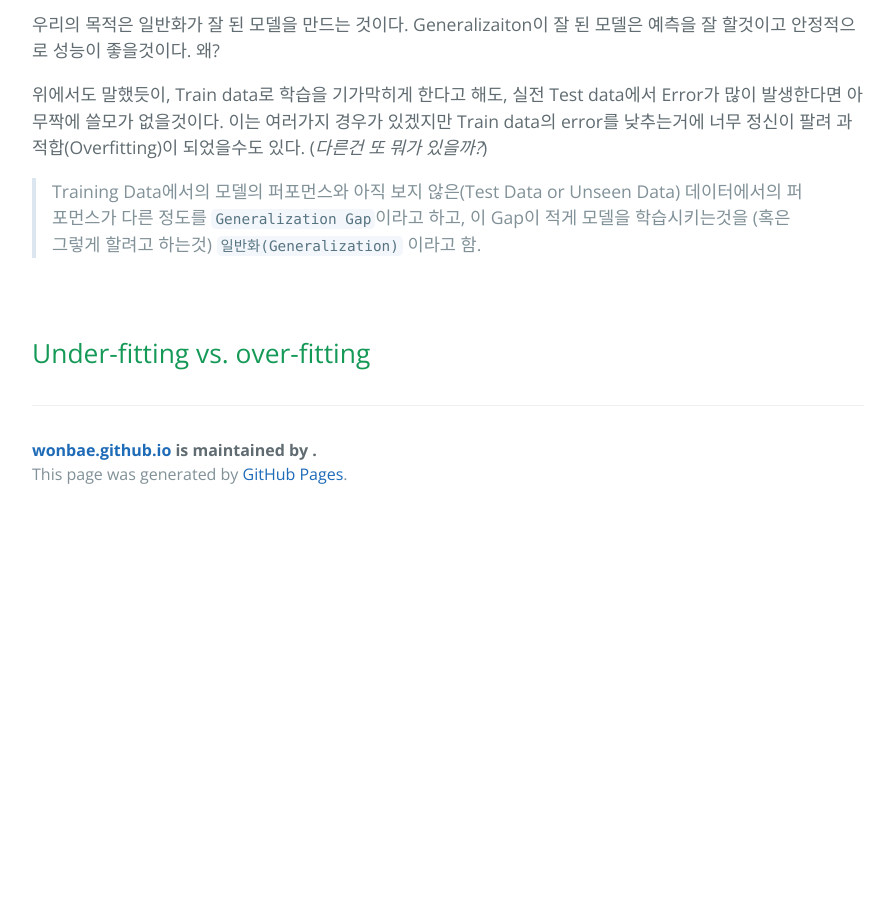
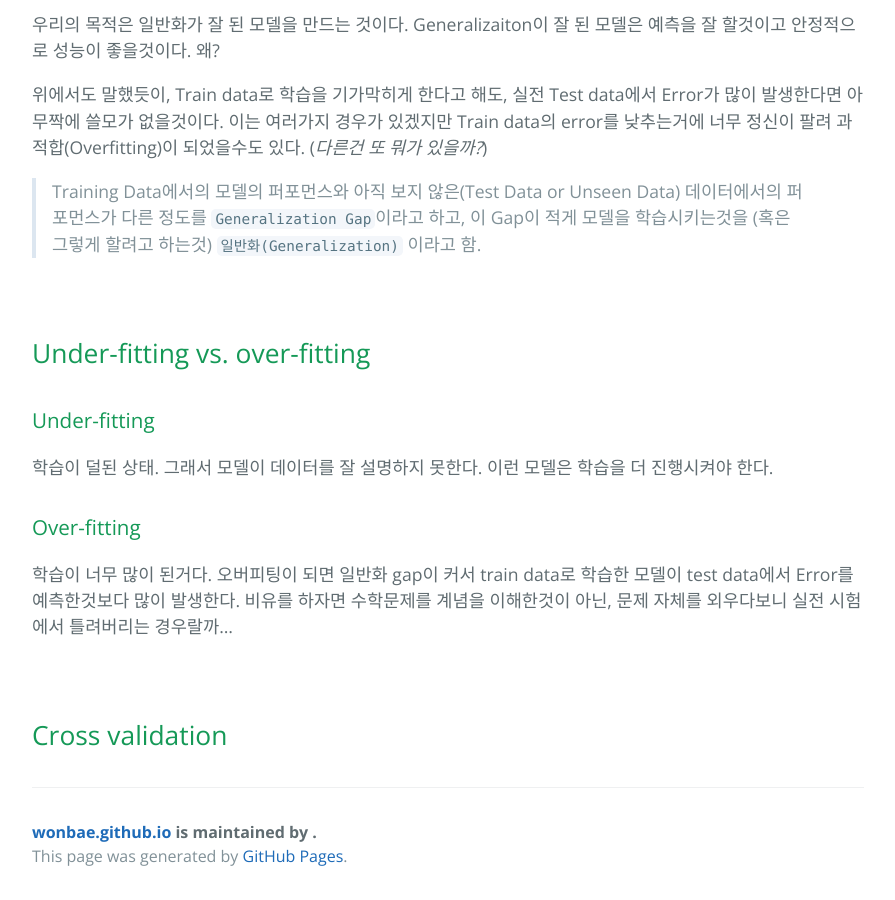
Before and after one commit to wonbae/wonbae.github.io, a Jekyll site: the page built from _posts/BoostcampAI/2021-02-02-[DL_Basic]_Optimization.md, in a window 1280 px wide and 900 px high, scrolled down 1910 px. Shown: the whole window, without its empty margins (192-1087 px from the left). Built offline with Jekyll 4.4.1, drawn with Linux system fonts in a browser that asks for light colours; our own code applies the rules of GitHub Pages for plain Markdown files; before the commit the page ends 2428 px from its top, so only the background shows below that.

Commit message:
add under-overfitting

```diff
--- a/_posts/BoostcampAI/2021-02-02-[DL_Basic]_Optimization.md
+++ b/_posts/BoostcampAI/2021-02-02-[DL_Basic]_Optimization.md
@@ -62,3 +62,12 @@ Boostcamp Day 12. 2021-02-02.
 <br>
 
 ## Under-fitting vs. over-fitting
+### Under-fitting
+학습이 덜된 상태. 그래서 모델이 데이터를 잘 설명하지 못한다. 이런 모델은 학습을 더 진행시켜야 한다.
+
+### Over-fitting
+학습이 너무 많이 된거다. 오버피팅이 되면 일반화 gap이 커서 train data로 학습한 모델이 test data에서 Error를 예측한것보다 많이 발생한다. 비유를 하자면 수학문제를 계념을 이해한것이 아닌, 문제 자체를 외우다보니 실전 시험에서 틀려버리는 경우랄까...
+
+<br>
+
+## Cross validation
```
